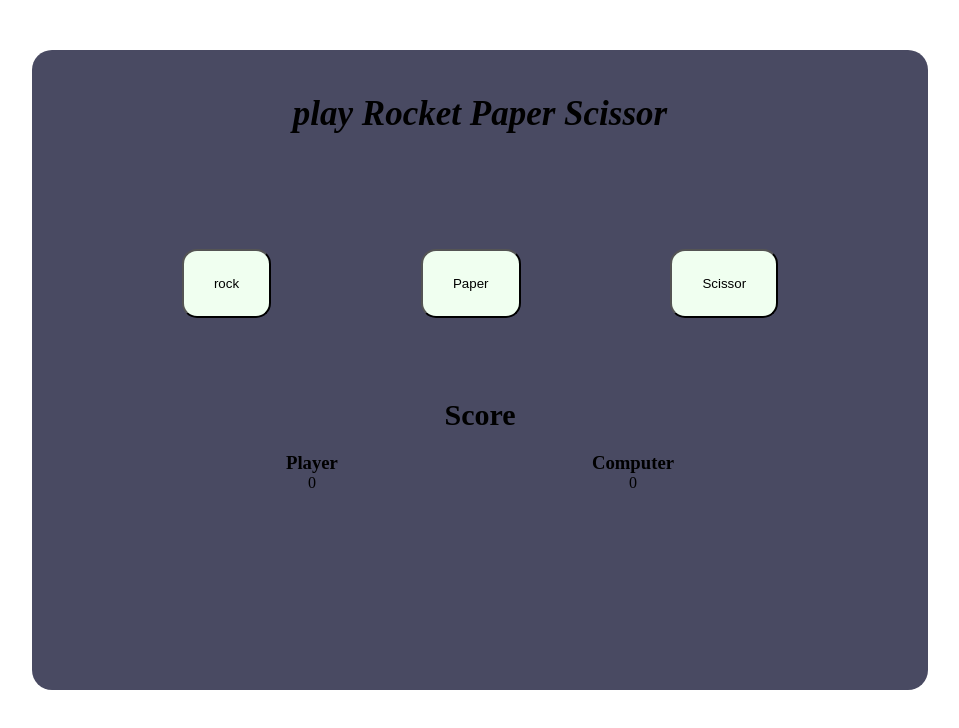
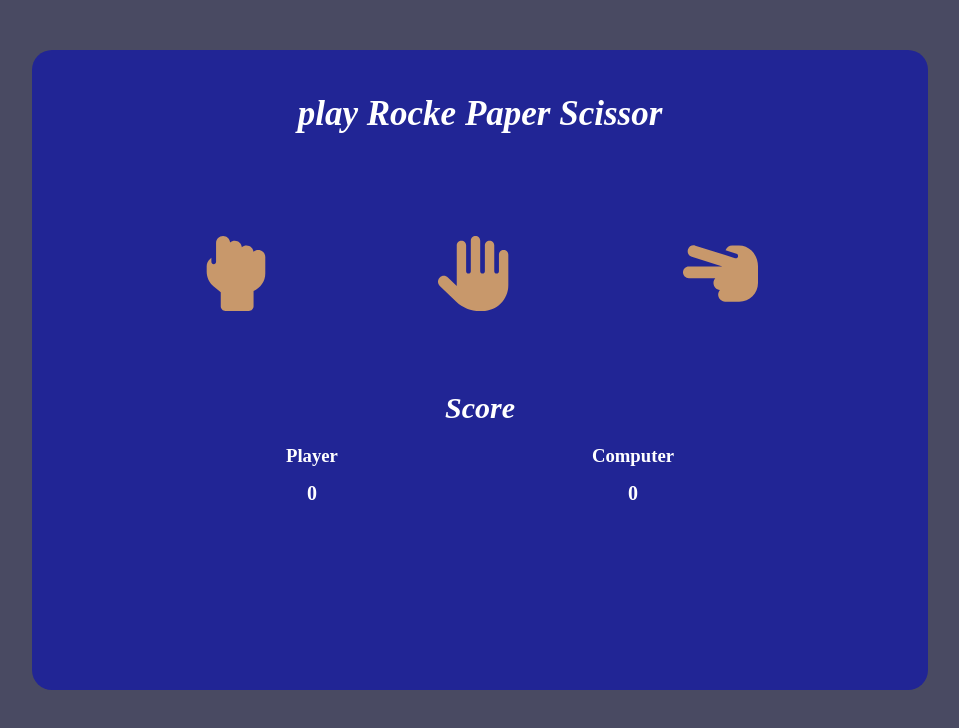
Before and after one commit to Abderaouf16/OdinProject-Rock-Paper-Scissor, a plain HTML site: page index.html in a window 1280 px wide. Shown: the whole page, without its empty margins (160-1119 px from the left). Drawn offline with Linux system fonts and the light colour scheme.

Commit message:
game finished

```diff
--- a/index.html
+++ b/index.html
@@ -11,15 +11,15 @@
 <body>
     <section >
 <div class="father">
-    <h1 class="h1"><em>play Rocket Paper Scissor </em></h1>
+    <h1 class="h1"><em>play Rocke Paper Scissor </em></h1>
     <div class="container">
         <div class="buttons">
-            <button id="rock">rock</button>
-            <button id="paper">Paper</button>
-            <button id="scissor">Scissor</button>
+            <svg id="rock" xmlns="http://www.w3.org/2000/svg" height="1em" viewBox="0 0 448 512"><!--! Font Awesome Free 6.4.0 by @fontawesome - https://fontawesome.com License - https://fontawesome.com/license (Commercial License) Copyright 2023 Fonticons, Inc. --><style>svg{fill:#c8986b}</style><path d="M144 0C117.5 0 96 21.5 96 48V96v28.5V176c0 8.8-7.2 16-16 16s-16-7.2-16-16V149.3l-9 7.5C40.4 169 32 187 32 206V244c0 38 16.9 74 46.1 98.3L128 384v96c0 17.7 14.3 32 32 32H320c17.7 0 32-14.3 32-32V374.7c46.9-19 80-65 80-118.7V176 160 144c0-26.5-21.5-48-48-48c-12.4 0-23.6 4.7-32.1 12.3C350 83.5 329.3 64 304 64c-12.4 0-23.6 4.7-32.1 12.3C270 51.5 249.3 32 224 32c-12.4 0-23.6 4.7-32.1 12.3C190 19.5 169.3 0 144 0z"/></svg>
+            <svg id="paper" xmlns="http://www.w3.org/2000/svg" height="1em" viewBox="0 0 512 512"><!--! Font Awesome Free 6.4.0 by @fontawesome - https://fontawesome.com License - https://fontawesome.com/license (Commercial License) Copyright 2023 Fonticons, Inc. --><style>svg{fill:#c99e73}</style><path d="M288 32c0-17.7-14.3-32-32-32s-32 14.3-32 32V240c0 8.8-7.2 16-16 16s-16-7.2-16-16V64c0-17.7-14.3-32-32-32s-32 14.3-32 32V336c0 1.5 0 3.1 .1 4.6L67.6 283c-16-15.2-41.3-14.6-56.6 1.4s-14.6 41.3 1.4 56.6L124.8 448c43.1 41.1 100.4 64 160 64H304c97.2 0 176-78.8 176-176V128c0-17.7-14.3-32-32-32s-32 14.3-32 32V240c0 8.8-7.2 16-16 16s-16-7.2-16-16V64c0-17.7-14.3-32-32-32s-32 14.3-32 32V240c0 8.8-7.2 16-16 16s-16-7.2-16-16V32z"/></svg>
+            <svg id="scissor" xmlns="http://www.w3.org/2000/svg" height="1em" viewBox="0 0 512 512"><!--! Font Awesome Free 6.4.0 by @fontawesome - https://fontawesome.com License - https://fontawesome.com/license (Commercial License) Copyright 2023 Fonticons, Inc. --><style>svg{fill:#c8986b}</style><path d="M40 208c-22.1 0-40 17.9-40 40s17.9 40 40 40l180.2 0c-7.6 8.5-12.2 19.7-12.2 32c0 25.3 19.5 46 44.3 47.9c-7.7 8.5-12.3 19.8-12.3 32.1c0 26.5 21.5 48 48 48l32 0 64 0c70.7 0 128-57.3 128-128l0-113.1c0-40.2-16-78.8-44.4-107.3C444.8 76.8 413.9 64 381.7 64L336 64c-21.3 0-39.3 13.9-45.6 33.1l74.5 23.7c8.4 2.7 13.1 11.7 10.4 20.1s-11.7 13.1-20.1 10.4L288 129.9l0 .1L84 65.8C62.9 59.2 40.5 70.9 33.8 92s5.1 43.5 26.2 50.2L269.5 208 40 208z"/></svg>
         </div>
         <div class="score">
-            <H2>Score</H2>
+            <H2><em>Score</em></H2>
         </div>
         <div class="players">
             <div class="player1">
--- a/index.js
+++ b/index.js
@@ -65,11 +65,11 @@ function game(selection){
       }
 
       if(computerCount==5){
-        finalScore='computer wins the game '
+        finalScore='computer wins the game, Meybe next time '
          computerCount= 0
          playerCount=0
       }else if(playerCount==5){
-        finalScore='player wins the game'
+        finalScore='player wins the game! Congrats.'
         computerCount= 0
         playerCount=0
       }else{
--- a/style.css
+++ b/style.css
@@ -3,10 +3,13 @@
     padding: 0;
     box-sizing: border-box;
 }
+body{
+  background-color:rgb(73, 74, 98) ;
+}
 .father{
   height: 80vh;
   width: 70vw;
-  background-color: rgb(73, 74, 98);
+  background-color: rgb(33, 37, 149);
   margin: auto;
   margin-top: 50px;
   text-align: center;
@@ -25,6 +28,7 @@
 }
 .h1{
   font-size: 35px;
+  color: white;
 
 }
 .buttons{
@@ -32,14 +36,11 @@
   width: 100%;
   justify-content: space-evenly;
 }
-button{
-  padding: 25px 30px;
-  border-radius: 15px;
-  background-color: honeydew;
-}
+
 .score{
   font-size: 20px;
   margin-top: 80px;
+  color: white;
 }
 .players{
     display: flex;
@@ -48,9 +49,24 @@ button{
     justify-content: space-evenly;
 }
 .comment{
-  color: blue;
+  color: rgb(77, 255, 0);
+
 }
 .finalScore1{
   color: red;
   margin-top: 20px;
 }
+.player1{
+  color: white;
+}
+.player2{
+color: white;
+}
+#playerscore, #computerScore{
+  margin-top: 15px;
+  font-size: 20px;
+  font-weight: 800;
+}
+#scissor, #rock, #paper{
+  font-size: 75px;
+}
```
